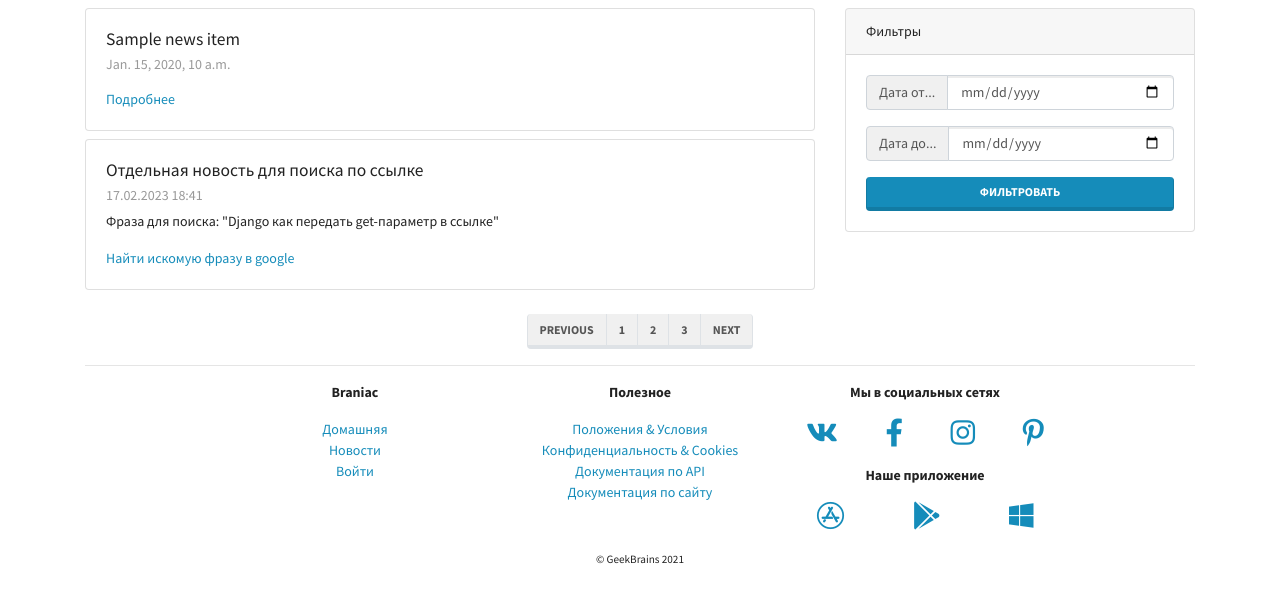
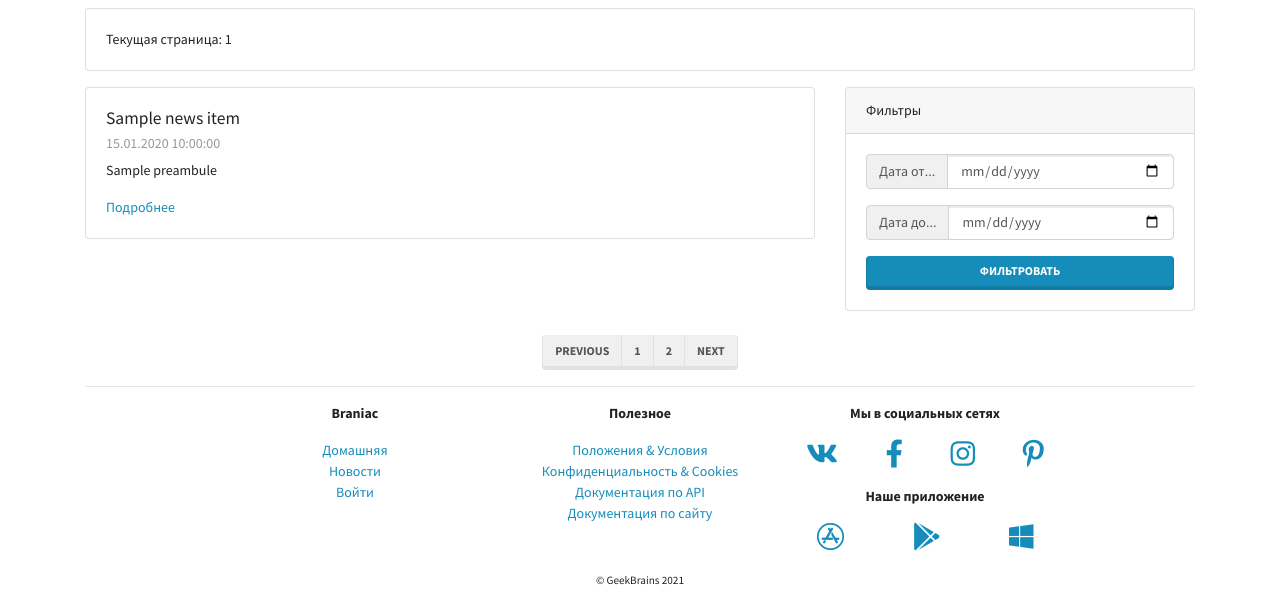
Before and after one commit to lavrov-alexey/BraniacLMS, a Django app: template mainapp/templates/mainapp/news.html in a window 1280 px wide. Shown: the part 77-666 px from the top of the page. Run offline with Django 3.2, Linux system fonts and the light colour scheme; the template is opened without the code that fills it: most values are stand-ins (such as "Sample title", 1, 10 or a date in 2020); some libraries are stand-ins or nearby versions.

Commit message:
Lesson-4. Change news section - news from DB

```diff
--- a/mainapp/templates/mainapp/news.html
+++ b/mainapp/templates/mainapp/news.html
@@ -1,33 +1,46 @@
 {% extends 'base.html' %}
+
+{% block title %}
+Новости
+{% endblock title %}
 
 {% block content %}
 
-{% with range as tmp_range %}
+{#{% with range as tmp_range %}#}
+
+{% if page_num %}
+<div class="card my-2">
+  <div class="card-body">
+    <p class="card-text">Текущая страница: {{ page_num }}</p>
+  </div>
+</div>
+{% endif %}
 
 <div class="row">
 
   <div class="col-lg-8">
 
-    {% for news_item in news_list %}
+    {% for news_item in news_qs %}
     <div class="card my-2">
       <div class="card-body">
         <h5 class="card-title">{{ news_item.title }}</h5>
-        <h6 class="card-subtitle mb-2 text-muted">{{ news_item.created_at }}</h6>
-        <p class="card-text">{{ news_item.preview }}</p>
-        <a href="#" class="card-link">Подробнее</a>
+        <h6 class="card-subtitle mb-2 text-muted">{{ news_item.created|date:"d.m.Y h:i:s" }}</h6>
+        <p class="card-text">{{ news_item.preambule }}</p>
+        <a href="{% url 'mainapp:news_detail' pk=news_item.pk %}" class="card-link">Подробнее</a>
       </div>
     </div>
     {% endfor %}
 
-    <div class="card my-2">
-      <div class="card-body">
-        <h5 class="card-title">Отдельная новость для поиска по ссылке</h5>
-        <h6 class="card-subtitle mb-2 text-muted">{% now 'd.m.Y H:i'%}</h6>
-        <p class="card-text">Фраза для поиска: "Django как передать get-параметр в ссылке"</p>
-        <a href="{% url 'mainapp:news' %}?q=Django как передать get-параметр в ссылке"
-           class="card-link">Найти искомую фразу в google</a>
-      </div>
-    </div>
+{#    Карточка новости с get-параметром в ссылке#}
+{#    <div class="card my-2">#}
+{#      <div class="card-body">#}
+{#        <h5 class="card-title">Отдельная новость для поиска по ссылке</h5>#}
+{#        <h6 class="card-subtitle mb-2 text-muted">{% now 'd.m.Y H:i'%}</h6>#}
+{#        <p class="card-text">Фраза для поиска: "Django как передать get-параметр в ссылке"</p>#}
+{#        <a href="{% url 'mainapp:news' %}?q=Django как передать get-параметр в ссылке"#}
+{#           class="card-link">Найти искомую фразу в google</a>#}
+{#      </div>#}
+{#    </div>#}
 
   </div>
 
@@ -64,20 +77,21 @@
   <nav aria-label="Page navigation example">
     <ul class="pagination">
       <li class="page-item"><a class="page-link" href="#">Previous</a></li>
-
+      <li class="page-item"><a class="page-link" href="#">1</a></li>
+      <li class="page-item"><a class="page-link" href="#">2</a></li>
 {#      {% for idx in tmp_range %}#}
 {#      <li class="page-item"><a class="page-link" href="#">{{ idx }}</a></li>#}
 {#      {% endfor %}#}
 
-        <li class="page-item"><a class="page-link" href="{% url 'mainapp:news_paginator' 1 %}?param1=foobar">1</a></li>
-        <li class="page-item"><a class="page-link" href="{% url 'mainapp:news_paginator' page=2 %}">2</a></li>
-        <li class="page-item"><a class="page-link" href="{% url 'mainapp:news_paginator' 3 %}">3</a></li>
+{#        <li class="page-item"><a class="page-link" href="{% url 'mainapp:news_paginator' 1 %}?param1=foobar">1</a></li>#}
+{#        <li class="page-item"><a class="page-link" href="{% url 'mainapp:news_paginator' page=2 %}">2</a></li>#}
+{#        <li class="page-item"><a class="page-link" href="{% url 'mainapp:news_paginator' 3 %}">3</a></li>#}
 
       <li class="page-item"><a class="page-link" href="#">Next</a></li>
     </ul>
   </nav>
 </div>
 
-{% endwith %}
+{#{% endwith %}#}
 
 {% endblock content %}
--- a/mainapp/urls.py
+++ b/mainapp/urls.py
@@ -8,8 +8,9 @@ app_name = MainappConfig.name
 urlpatterns = [
     path("", views.MainPageView.as_view(), name="main_page"),
     path("news/", views.NewsPageView.as_view(), name="news"),
-    path("news/<int:page>", views.NewsWithPaginatorView.as_view(), name="news_paginator"),
+    path("news/<int:pk>/", views.NewsPageDetailView.as_view(), name="news_detail"),
     path("courses/", views.CoursesPageView.as_view(), name="courses"),
+    path("courses/<int:pk>/", views.CoursesDetailView.as_view(), name="courses_detail"),
     path("contacts/", views.ContactsPageView.as_view(), name="contacts"),
     path("doc_site/", views.DocSitePageView.as_view(), name="doc_site"),
     path("login/", views.LoginPageView.as_view(), name="login"),
```
Also changed, not shown: mainapp/templates/mainapp/news_detail.html (added, +22 -0 lines), requirements.txt (+23 -0 lines).
